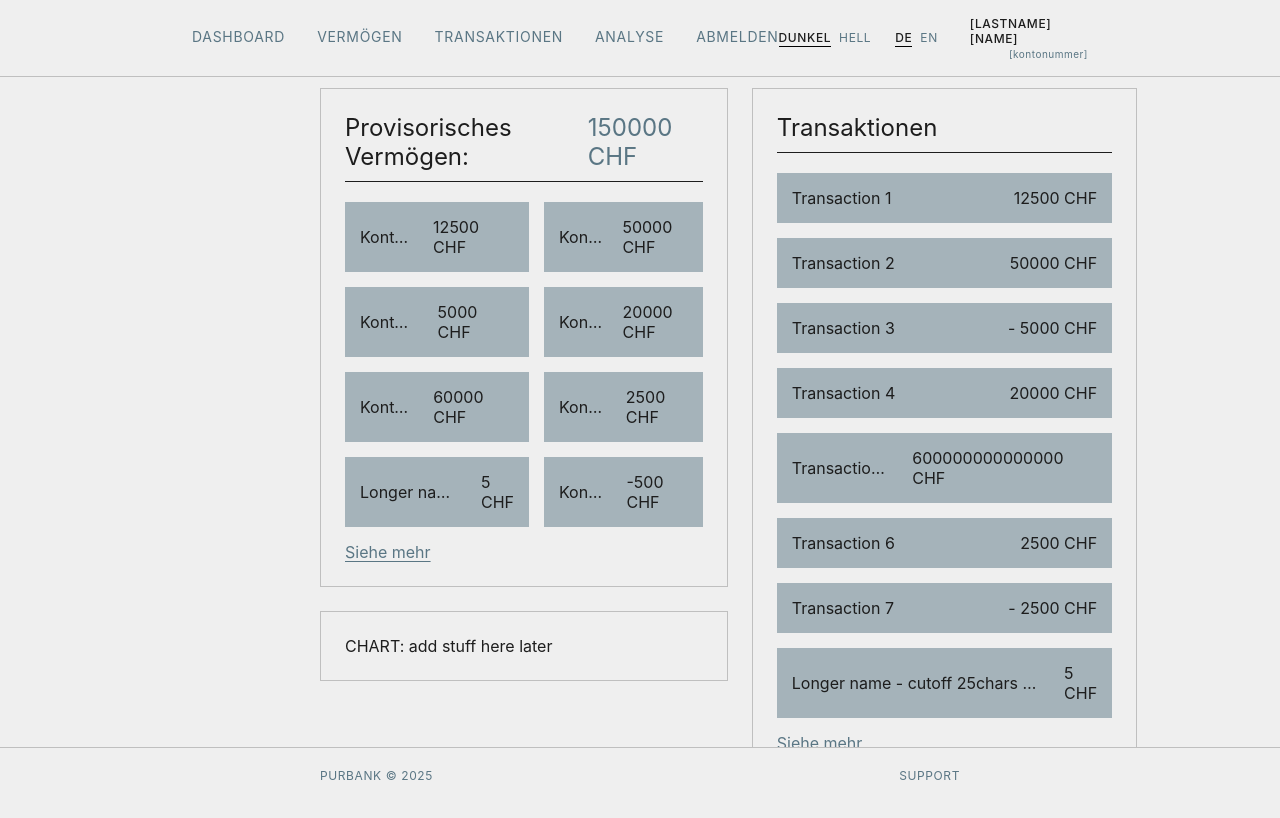
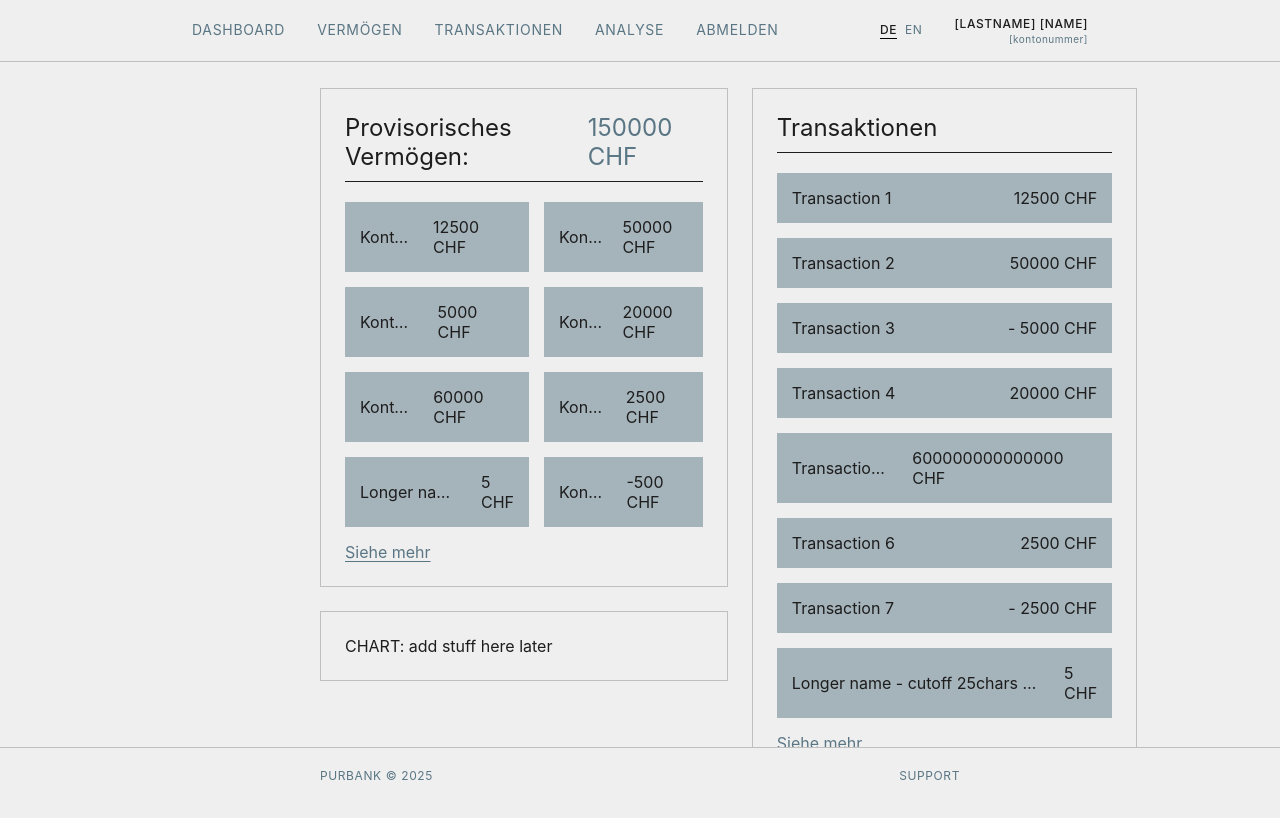
Before and after one commit to reazndev/purbank-web-frontend, an Angular app: page /dashboard in a window 1280 px wide. Shown: the top 818 px of the page. Built offline with nearby package versions, Linux system fonts and the light colour scheme; a web font is replaced by a local one.

Commit message:
remove theme switch - see description
Removed as the mobile app doesn't feature one either and it's not an
essential feature that also doesn't make much sense in a traditional
banking app.

```diff
--- a/src/app/shared/navbar/navbar.component.css
+++ b/src/app/shared/navbar/navbar.component.css
@@ -54,7 +54,7 @@
         font-size: 0.8rem;
     }
 
-    .theme-option, .language-option {
+    .language-option {
         font-size: 0.7rem;
     }
 }
@@ -101,7 +101,7 @@
         letter-spacing: 0.03em;
     }
 
-    .theme-option, .language-option {
+    .language-option {
         font-size: 0.65rem;
     }
 }
@@ -139,12 +139,12 @@
     margin-right: 2rem;
 }
 
-.theme-switch, .language-switch {
+.language-switch {
     display: flex;
     gap: 0.5rem;
 }
 
-.theme-option, .language-option {
+.language-option {
     font-size: 0.75rem;
     font-weight: 400;
     color: var(--color-accent-dark);
@@ -154,11 +154,11 @@
     transition: color 0.2s ease;
 }
 
-.theme-option:hover, .language-option:hover {
+.language-option:hover {
     color: var(--color-black);
 }
 
-.theme-option.active, .language-option.active {
+.language-option.active {
     color: var(--color-black);
     font-weight: 500;
     border-bottom: 1px solid #000;
--- a/src/app/shared/navbar/navbar.component.html
+++ b/src/app/shared/navbar/navbar.component.html
@@ -8,10 +8,6 @@
             <a routerLink="/logout" class="nav-link">{{ translations().logout }}</a>
         </div>
         <div class="nav-controls">
-            <div class="theme-switch">
-                <span class="theme-option active">{{ translations().dark }}</span>
-                <span class="theme-option">{{ translations().light }}</span>
-            </div>
             <div class="language-switch">
                 <span
                     class="language-option"
```
